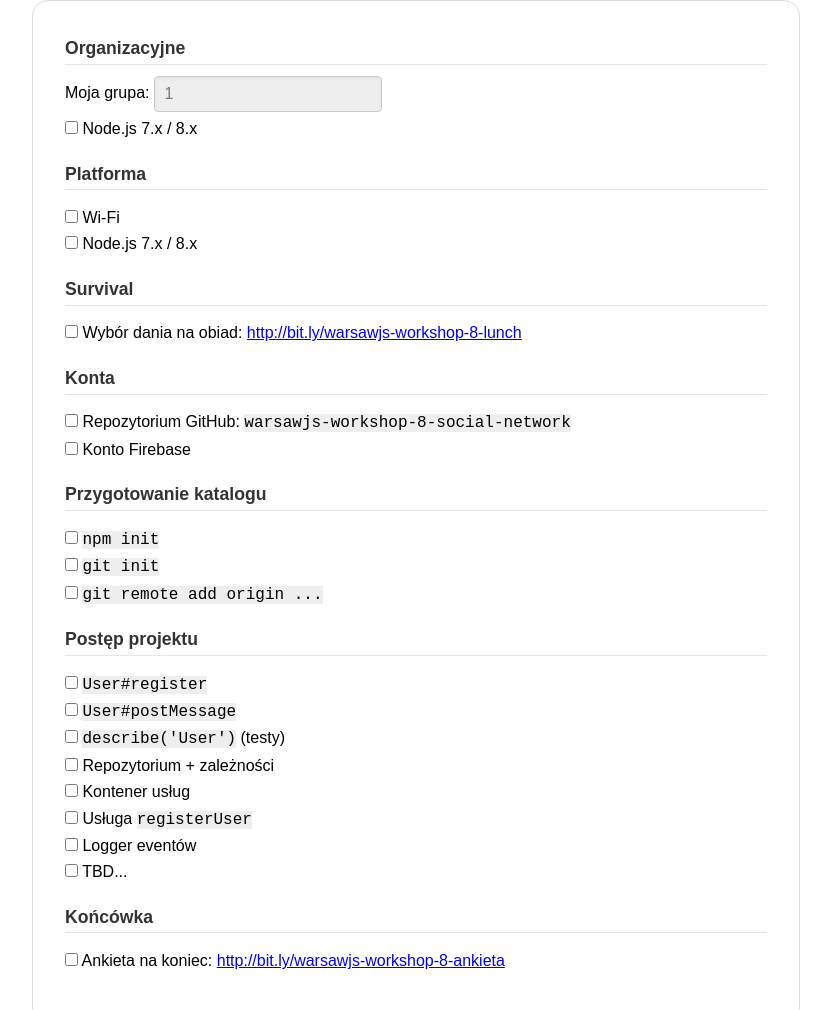
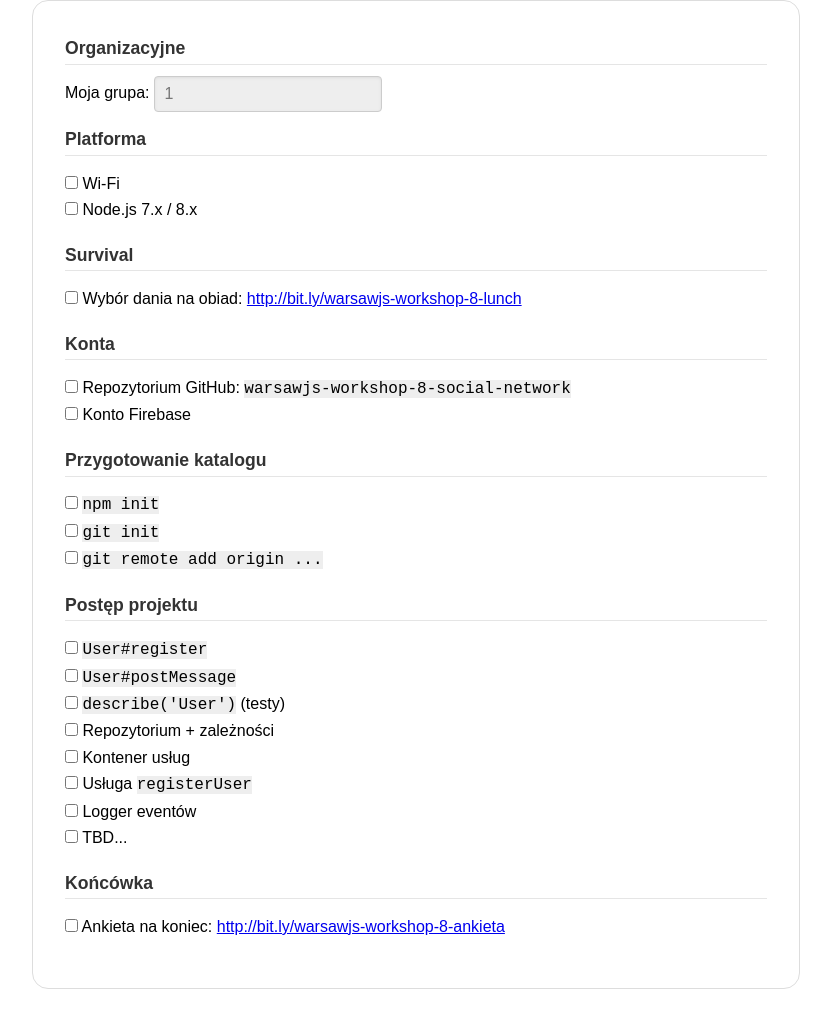
Before and after one commit to rkaw92/checklist, a plain HTML site: page index.html in a window 1280 px wide. Shown: the top 1010 px of the page, without its empty margins (224-1055 px from the left). After the commit the page ends 989 px from the top, so only its background shows below. Drawn offline with nearby package versions, Linux system fonts and the light colour scheme.

Commit message:
Remove useless checkbox

```diff
--- a/index.html
+++ b/index.html
@@ -32,7 +32,6 @@
         <fieldset>
           <legend>Organizacyjne</legend>
           <label>Moja grupa: <input type="text" readonly="readonly" value="1" /></label>
-          <label class="pure-checkbox"><input type="checkbox" id="nodejs" /> Node.js 7.x / 8.x</label>
         </fieldset>
         <fieldset>
           <legend>Platforma</legend>
```
